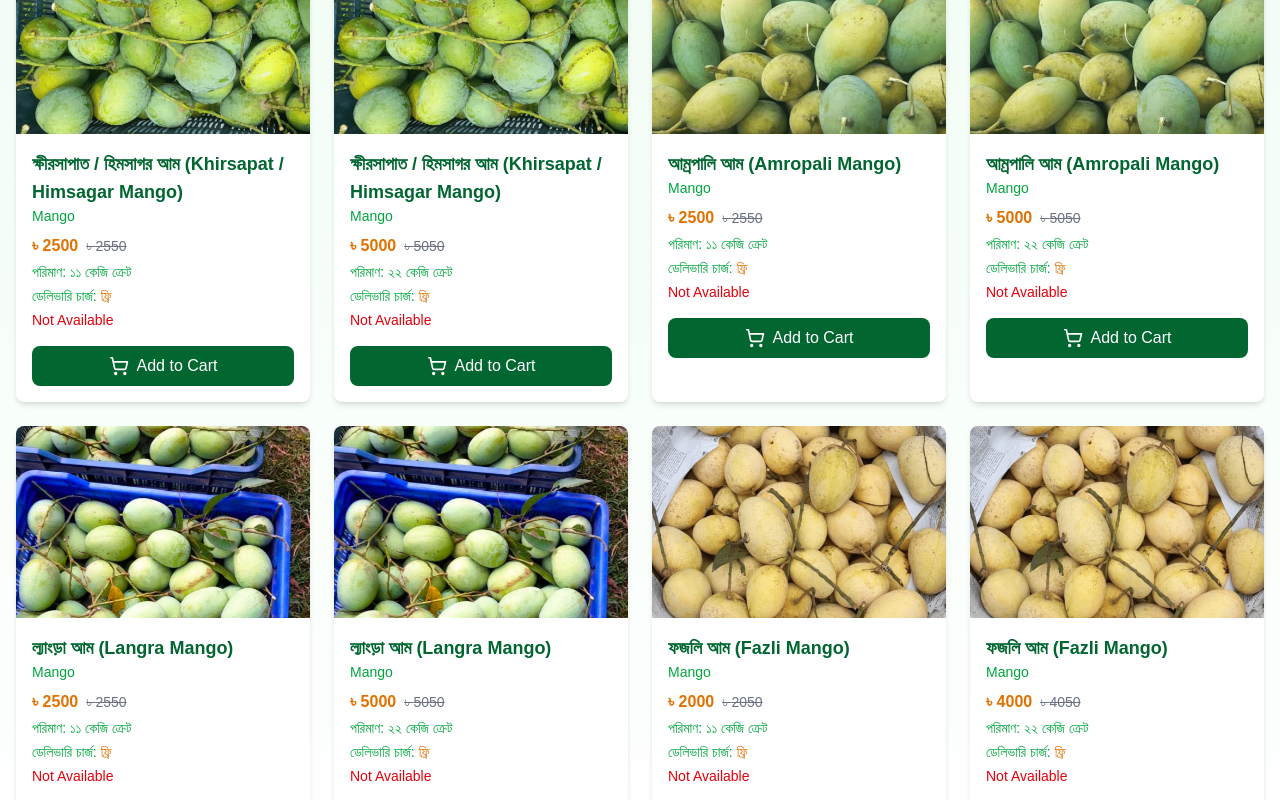
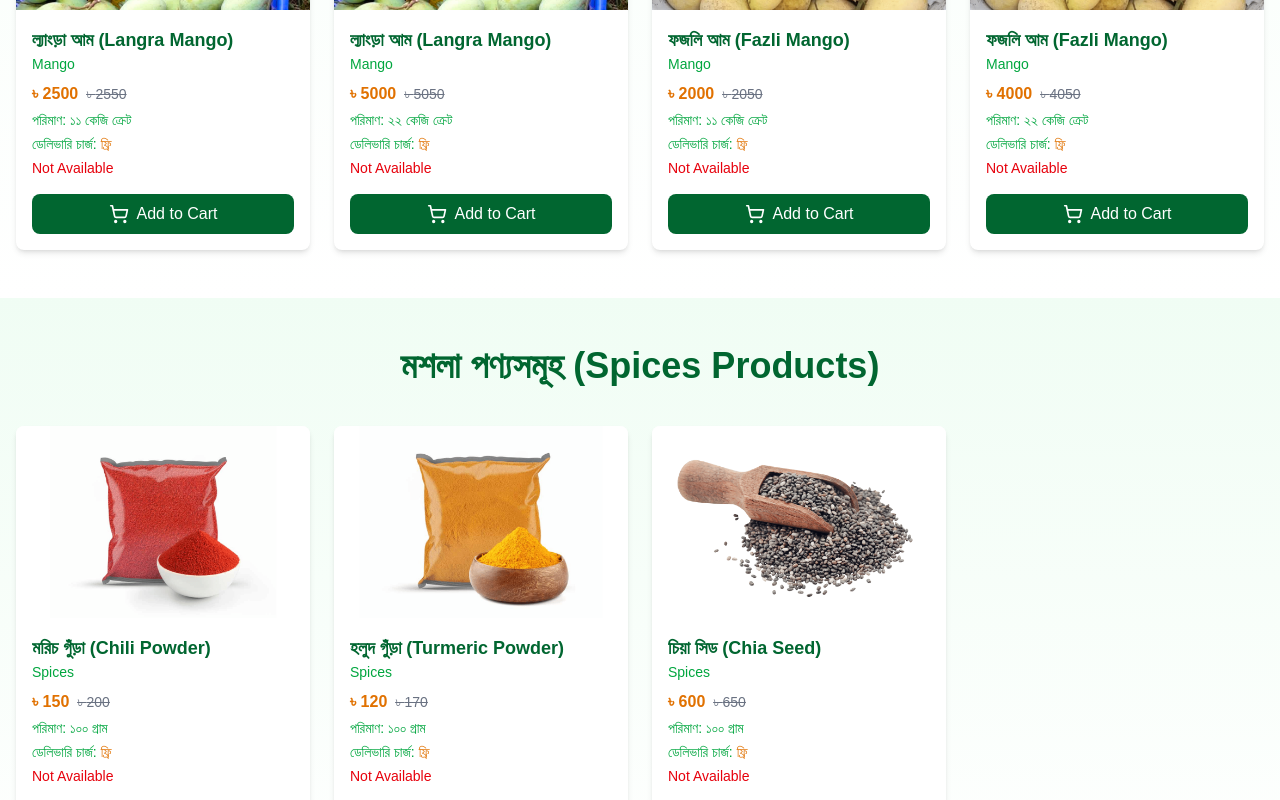
Before and after one commit to HubJourney123/ahnaf-farming-frontend, a Next.js app: page / in a window 1280 px wide. Shown: the part 3340-4140 px from the top of the page. Built offline with nearby package versions, Linux system fonts and the light colour scheme.

Commit message:
Update page.js

```diff
--- a/src/app/page.js
+++ b/src/app/page.js
@@ -32,8 +32,8 @@ export default function Home() {
       </section>
       <MolassesGrid products={products} addToCart={addToCart} searchTerm={searchTerm} />
       <OilAndGheeGrid products={products} addToCart={addToCart} searchTerm={searchTerm} />
+      <MangoGrid products={products} addToCart={addToCart} searchTerm={searchTerm} />
       <SpicesGrid products={products} addToCart={addToCart} searchTerm={searchTerm} />
-      <MangoGrid products={products} addToCart={addToCart} searchTerm={searchTerm} />
 
     </div>
   );
```
